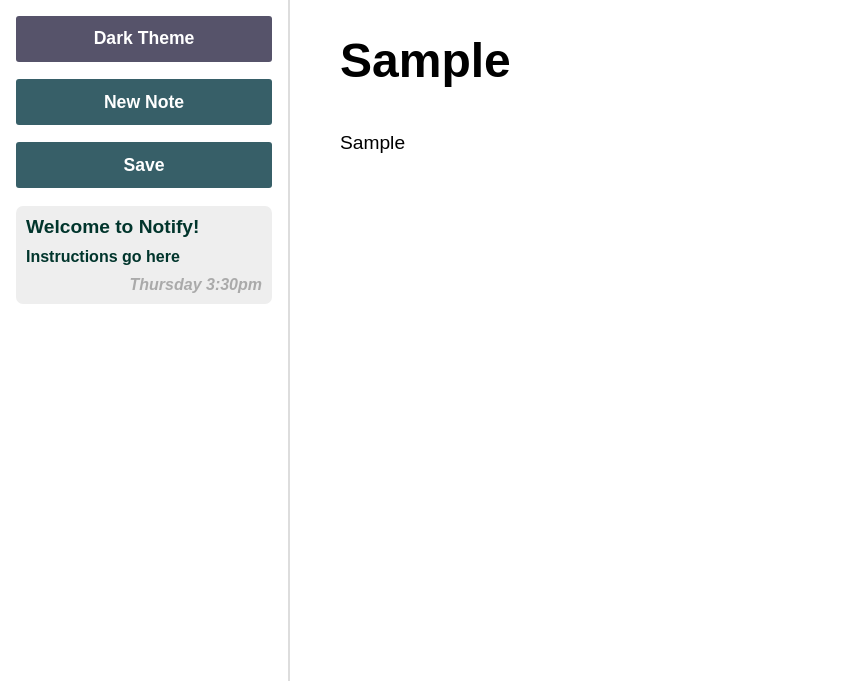
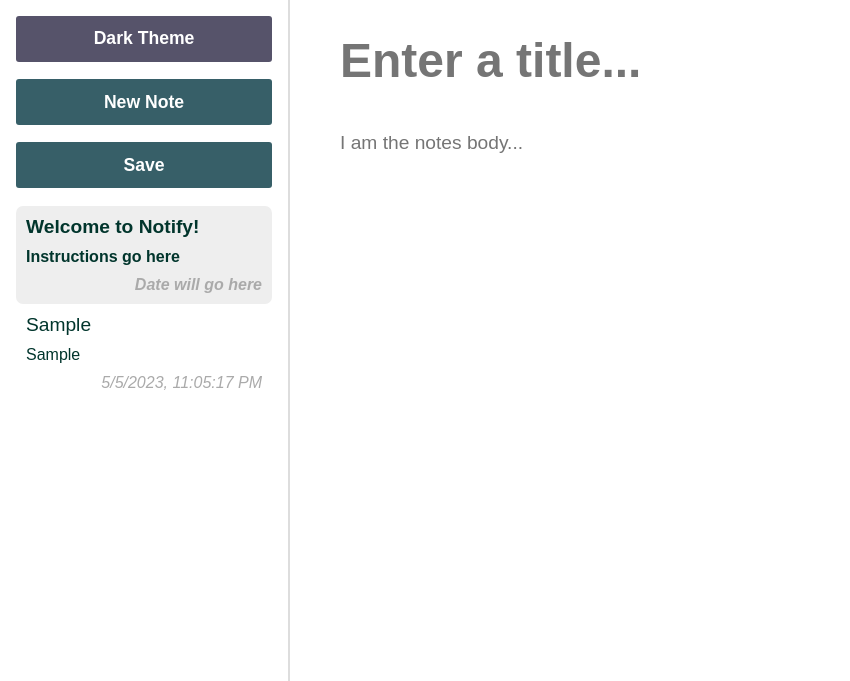
Before and after one commit to 4JMDefense/Agile-project-team, a plain HTML site: page index.html in a window 1280 px wide. Both pictures are taken after typing "Sample", "Sample" into the empty fields and a click on the button "Save". Shown: the top 681 px of the page, without its empty margins (0-850 px from the left). Drawn offline with Linux system fonts and the light colour scheme.

Commit message:
Add functionality to display the note list on the side bar of the app interface.

```diff
--- /dev/null
+++ b/Test.txt
@@ -0,0 +1 @@
+This is the test note for testing import functionality
--- a/index.html
+++ b/index.html
@@ -13,12 +13,12 @@
       <button class="dark-Theme" type="button">Dark Theme</button>
       <div class="notes-sidebar">
         <button class="new-note" type="button">New Note</button>
-        <button class="save-button" type="button">Save</button>
-        <div class="notes-list">
+        <button class="save-button" type="button" id="saveButton">Save</button>
+        <div class="notes-list" id="notesList">
           <div class="notes-list-item notes-list-item--selected">
               <div class="notes-small-title">Welcome to Notify!</div>
               <div class="notes-small-body">Instructions go here</div>
-              <div class="notes-small-updated">Thursday 3:30pm</div>
+              <div class="notes-small-updated">Date will go here</div>
           </div>
       </div>
     </nav>
--- a/scripts/script.js
+++ b/scripts/script.js
@@ -66,14 +66,16 @@ darkThemeButton.addEventListener('click', function() {
 //     }
 // });
 
+
+
 // import button functionality
-
 
 // Add a click event listener to the "importBtn" button to handle importing files
 importBtn.addEventListener("click", async () => {
   // Create a new input element of type "file" to open the file dialog
   const fileInput = document.createElement("input");
   fileInput.type = "file";
+
   // Add a "change" event listener to the file input element to handle file selection
   fileInput.addEventListener("change", async (event) => {
     // Get the first file selected from the file input
@@ -81,15 +83,18 @@ importBtn.addEventListener("click", async () => {
     // Create a new FormData object to hold the file data
     const formData = new FormData();
     formData.append("file", file);
+
     // Set up the fetch options for sending the file data to the server
     const fetchOptions = {
       method: "POST",
       body: formData,
     };
+
     // Try to send the file to the server and handle the response
     try {
         // Send the file to the "/api" endpoint using the fetch options
       const response = await fetch("/api", fetchOptions);
+
         // If the server responds with a successful status, process the response
       if (response.ok) {
         // Get the text content of the response
@@ -137,3 +142,48 @@ document.addEventListener("DOMContentLoaded", () => {
     fileInput.click();
   });
 });
+
+
+// Create note
+
+// Function to add a new note to the notes list in the sidebar
+function addNoteToList(title, body, updated) {
+  const notesList = document.getElementById("notesList");
+
+  // Create a new note list item
+  const listItem = document.createElement("div");
+  listItem.classList.add("notes-list-item");
+
+  // Add the title, body, and updated date to the new note list item
+  const smallTitle = document.createElement("div");
+  smallTitle.classList.add("notes-small-title");
+  smallTitle.textContent = title;
+  listItem.appendChild(smallTitle);
+
+  const smallBody = document.createElement("div");
+  smallBody.classList.add("notes-small-body");
+  smallBody.textContent = body;
+  listItem.appendChild(smallBody);
+
+  const smallUpdated = document.createElement("div");
+  smallUpdated.classList.add("notes-small-updated");
+  smallUpdated.textContent = updated;
+  listItem.appendChild(smallUpdated);
+
+  // Append the new note list item to the notes list
+  notesList.appendChild(listItem);
+}
+
+// Add a click event listener to the save button
+document.getElementById("saveButton").addEventListener("click", () => {
+  const title = document.querySelector(".notes-title").value;
+  const body = document.querySelector(".notes-body").value;
+  const updated = new Date().toLocaleString();
+
+  // Call the addNoteToList function with the title, body,
+  addNoteToList(title, body, updated);
+
+  // Clear the note title and body input fields
+  document.querySelector(".notes-title").value = "";
+  document.querySelector(".notes-body").value = "";
+  });
```
